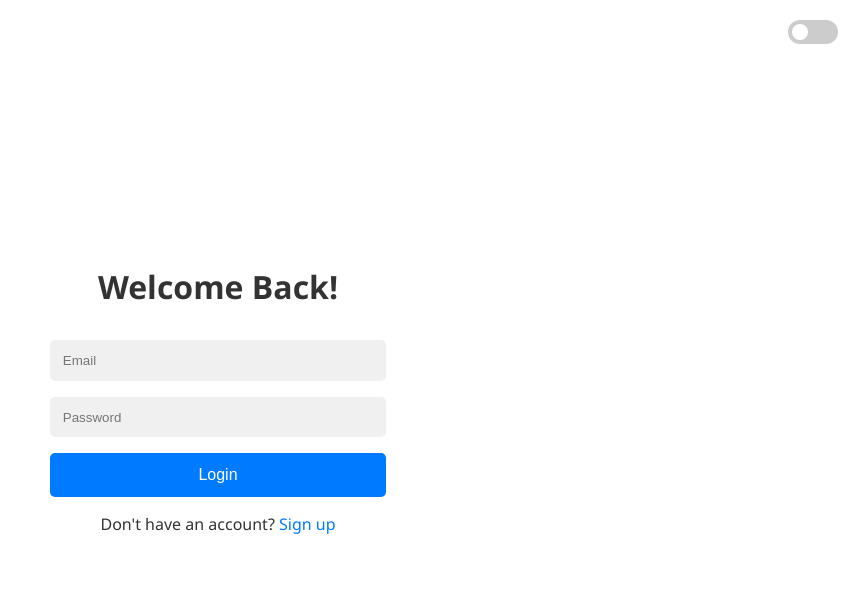
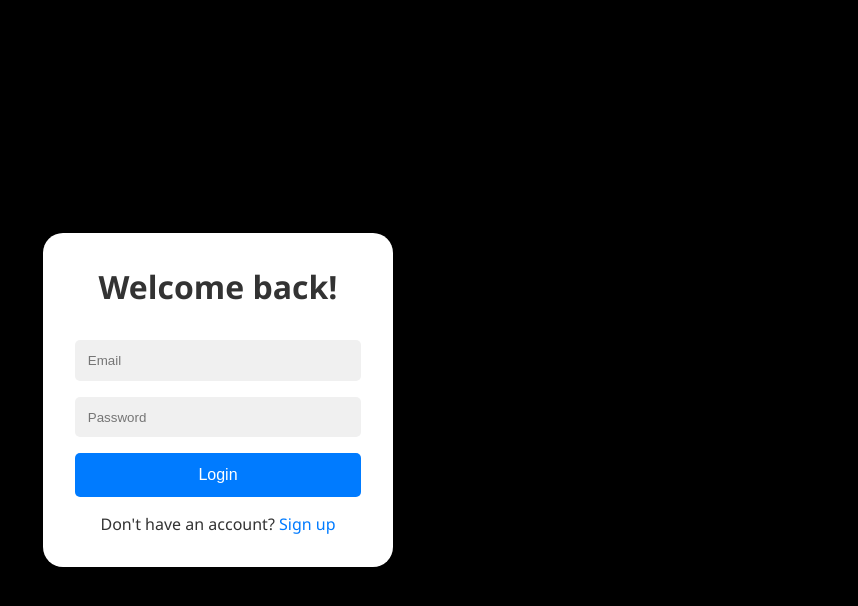
Before and after one commit to lblaseygg/Login-Page, a plain HTML site: page index.html in a window 1280 px wide. Shown: the whole page, without its empty margins (422-1280 px from the left). Drawn offline with Linux system fonts and the light colour scheme.

Commit message:
Removing inputs for the sake of simplicity

```diff
--- a/index.html
+++ b/index.html
@@ -7,13 +7,13 @@
     <link rel="stylesheet" href="style.css">
 </head>
 <body>
-    <label class="theme-switch">
+    <!-- <label class="theme-switch">
         <input type="checkbox" onclick="toggleTheme()">
         <span class="slider"></span>
-    </label>
+    </label> -->
 
     <div class="login-container">
-        <h1>Welcome Back!</h1>
+        <h1>Welcome back!</h1>
         <form>
             <div class="input-group">
                 <input type="email" id="email" name="email" placeholder="Email" required>
--- a/style.css
+++ b/style.css
@@ -22,7 +22,7 @@
 
 body {
     font-family: 'Segoe UI', sans-serif;
-    background-color: var(--bg-color);
+    background-color: black;
     color: var(--text-color);
     min-height: 100vh;
     display: flex;
@@ -33,9 +33,9 @@ body {
 .login-container {
     background-color: var(--bg-color);
     padding: 2rem;
-    border-radius: 10px;
+    border-radius: 20px;
     width: 100%;
-    max-width: 400px;
+    max-width: 350px;
     margin: 1rem;
 }
 
```
Also changed, not shown: signup.html (+4 -4 lines).
